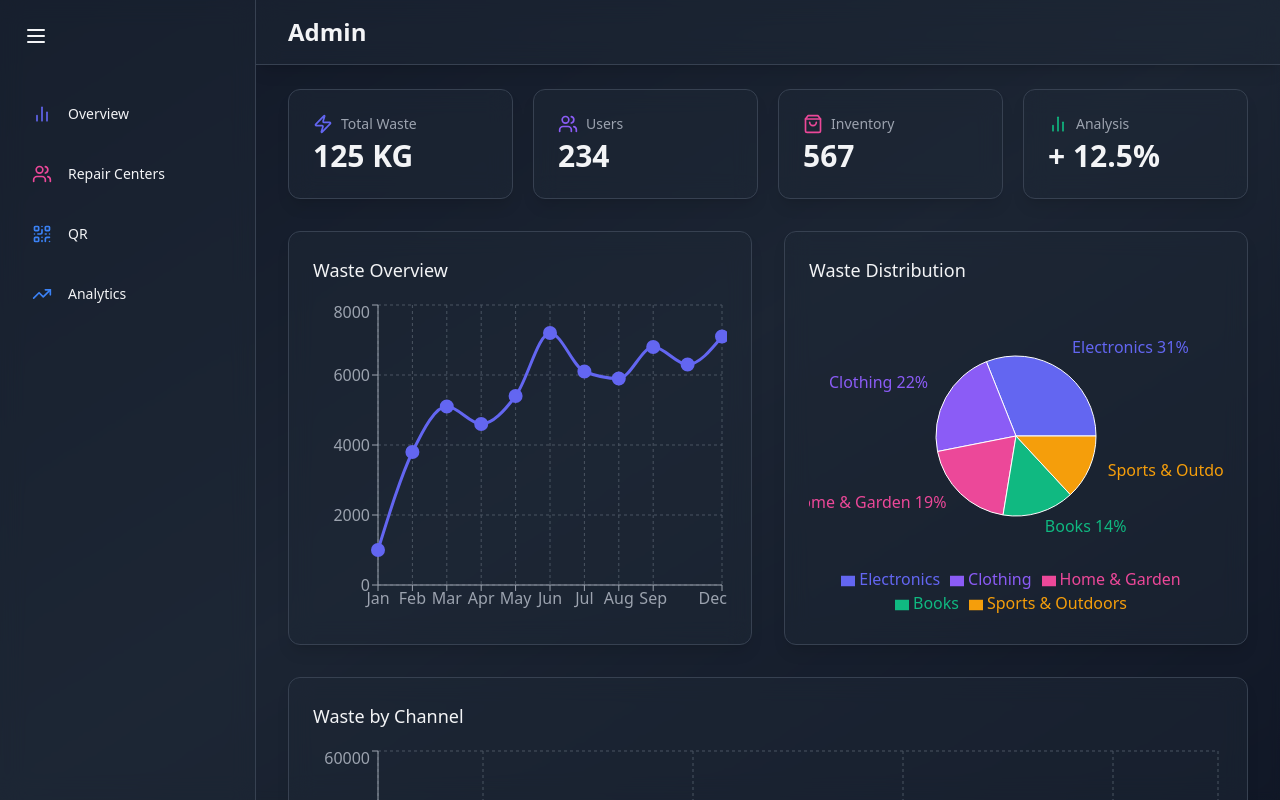
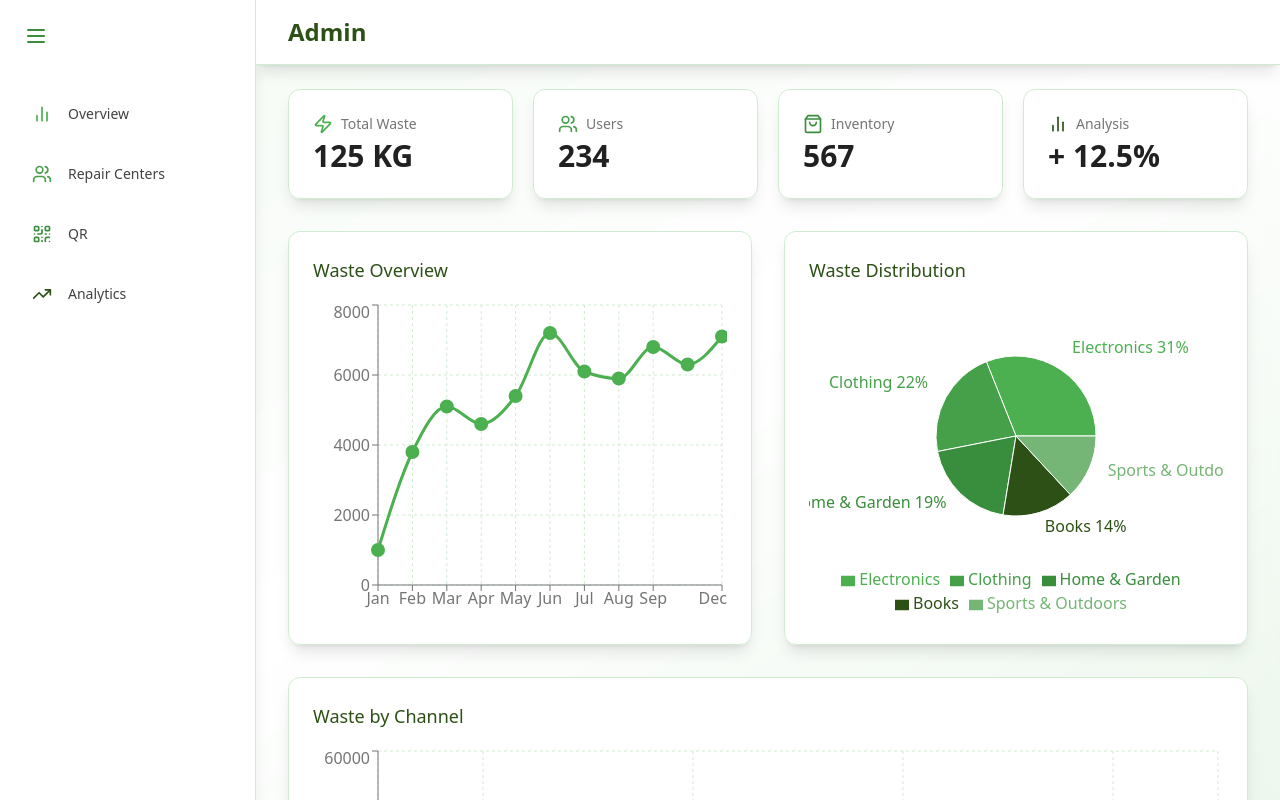
Before and after one commit to decode-soumyadipta/super_eureka, a React (Vite) app in the folder WMS4/: page /admin in a window 1280 px wide. Built offline with nearby package versions, Linux system fonts and the light colour scheme.

Commit message:
Enhance UI with new color scheme and improved component styles across the application

```diff
--- a/WMS4/src/App.jsx
+++ b/WMS4/src/App.jsx
@@ -14,10 +14,10 @@ function App() {
     const isLoginPage = location.pathname === "/Login";
 
     return (
-        <div className='flex h-screen bg-gray-900 text-gray-100 overflow-hidden'>
+        <div className='flex h-screen bg-white text-secondary-900 overflow-hidden'>
             {/* BG */}
             <div className='fixed inset-0 z-0'>
-                <div className='absolute inset-0 bg-gradient-to-br from-gray-900 via-gray-800 to-gray-900 opacity-80' />
+                <div className='absolute inset-0 bg-gradient-to-br from-primary-50 via-white to-primary-100 opacity-80' />
                 <div className='absolute inset-0 backdrop-blur-sm' />
             </div>
 
--- a/WMS4/src/components/common/Header.jsx
+++ b/WMS4/src/components/common/Header.jsx
@@ -1,8 +1,8 @@
 const Header = ({ title }) => {
 	return (
-		<header className='bg-gray-800 bg-opacity-50 backdrop-blur-md shadow-lg border-b border-gray-700'>
+		<header className='bg-white bg-opacity-90 backdrop-blur-md shadow-lg border-b border-primary-200'>
 			<div className='max-w-7xl mx-auto py-4 px-4 sm:px-6 lg:px-8'>
-				<h1 className='text-2xl font-semibold text-gray-100'>{title}</h1>
+				<h1 className='text-2xl font-semibold text-primary-800'>{title}</h1>
 			</div>
 		</header>
 	);
--- a/WMS4/src/components/common/Sidebar.jsx
+++ b/WMS4/src/components/common/Sidebar.jsx
@@ -7,20 +7,20 @@ const SIDEBAR_ITEMS = [
 	{
 		name: "Overview",
 		icon: BarChart2,
-		color: "#6366f1",
+		color: "#4caf50",
 		href: "/admin",
 	},
-	{ name: "Repair Centers", icon: Users, color: "#EC4899", href: "/admin/users" },
+	{ name: "Repair Centers", icon: Users, color: "#45a049", href: "/admin/users" },
 	{
 		name: "QR",
 		icon: QrCode,
-		color: "#3B82F6",
+		color: "#388e3c",
 		href: "http://localhost:3000"
 	},
 	{
 		name: "Analytics",
 		icon: TrendingUp,
-		color: "#3B82F6",
+		color: "#2d5016",
 		href: "http://127.0.0.1:8050/"
 	},
 ];
@@ -35,12 +35,12 @@ const Sidebar = () => {
 			}`}
 			animate={{ width: isSidebarOpen ? 256 : 80 }}
 		>
-			<div className='h-full bg-gray-800 bg-opacity-50 backdrop-blur-md p-4 flex flex-col border-r border-gray-700'>
+			<div className='h-full bg-white bg-opacity-90 backdrop-blur-md p-4 flex flex-col border-r border-primary-200 shadow-lg'>
 				<motion.button
 					whileHover={{ scale: 1.1 }}
 					whileTap={{ scale: 0.9 }}
 					onClick={() => setIsSidebarOpen(!isSidebarOpen)}
-					className='p-2 rounded-full hover:bg-gray-700 transition-colors max-w-fit'
+					className='p-2 rounded-full hover:bg-primary-100 transition-colors max-w-fit text-primary-700'
 				>
 					<Menu size={24} />
 				</motion.button>
@@ -48,7 +48,7 @@ const Sidebar = () => {
 				<nav className='mt-8 flex-grow'>
 					{SIDEBAR_ITEMS.map((item) => (
 						<Link key={item.href} to={item.href}>
-							<motion.div className='flex items-center p-4 text-sm font-medium rounded-lg hover:bg-gray-700 transition-colors mb-2'>
+							<motion.div className='flex items-center p-4 text-sm font-medium rounded-lg hover:bg-primary-50 transition-colors mb-2 text-secondary-800'>
 								<item.icon size={20} style={{ color: item.color, minWidth: "20px" }} />
 								<AnimatePresence>
 									{isSidebarOpen && (
--- a/WMS4/src/components/common/StatCard.jsx
+++ b/WMS4/src/components/common/StatCard.jsx
@@ -3,15 +3,15 @@ import { motion } from "framer-motion";
 const StatCard = ({ name, icon: Icon, value, color }) => {
 	return (
 		<motion.div
-			className='bg-gray-800 bg-opacity-50 backdrop-blur-md overflow-hidden shadow-lg rounded-xl border border-gray-700'
-			whileHover={{ y: -5, boxShadow: "0 25px 50px -12px rgba(0, 0, 0, 0.5)" }}
+			className='bg-white bg-opacity-90 backdrop-blur-md overflow-hidden shadow-lg rounded-xl border border-primary-200'
+			whileHover={{ y: -5, boxShadow: "0 25px 50px -12px rgba(76, 175, 80, 0.2)" }}
 		>
 			<div className='px-4 py-5 sm:p-6'>
-				<span className='flex items-center text-sm font-medium text-gray-400'>
+				<span className='flex items-center text-sm font-medium text-secondary-600'>
 					<Icon size={20} className='mr-2' style={{ color }} />
 					{name}
 				</span>
-				<p className='mt-1 text-3xl font-semibold text-gray-100'>{value}</p>
+				<p className='mt-1 text-3xl font-semibold text-secondary-900'>{value}</p>
 			</div>
 		</motion.div>
 	);
--- a/WMS4/src/components/overview/CategoryDistributionChart.jsx
+++ b/WMS4/src/components/overview/CategoryDistributionChart.jsx
@@ -9,17 +9,17 @@ const categoryData = [
 	{ name: "Sports & Outdoors", value: 1900 },
 ];
 
-const COLORS = ["#6366F1", "#8B5CF6", "#EC4899", "#10B981", "#F59E0B"];
+const COLORS = ["#4caf50", "#45a049", "#388e3c", "#2d5016", "#75b575"];
 
 const CategoryDistributionChart = () => {
 	return (
 		<motion.div
-			className='bg-gray-800 bg-opacity-50 backdrop-blur-md shadow-lg rounded-xl p-6 border border-gray-700'
+			className='bg-white bg-opacity-90 backdrop-blur-md shadow-lg rounded-xl p-6 border border-primary-200'
 			initial={{ opacity: 0, y: 20 }}
 			animate={{ opacity: 1, y: 0 }}
 			transition={{ delay: 0.3 }}
 		>
-			<h2 className='text-lg font-medium mb-4 text-gray-100'>Waste Distribution</h2>
+			<h2 className='text-lg font-medium mb-4 text-primary-800'>Waste Distribution</h2>
 			<div className='h-80'>
 				<ResponsiveContainer width={"100%"} height={"100%"}>
 					<PieChart>
@@ -39,10 +39,11 @@ const CategoryDistributionChart = () => {
 						</Pie>
 						<Tooltip
 							contentStyle={{
-								backgroundColor: "rgba(31, 41, 55, 0.8)",
-								borderColor: "#4B5563",
+								backgroundColor: "rgba(255, 255, 255, 0.95)",
+								borderColor: "#4caf50",
+								color: "#2d5016"
 							}}
-							itemStyle={{ color: "#E5E7EB" }}
+							itemStyle={{ color: "#2d5016" }}
 						/>
 						<Legend />
 					</PieChart>
--- a/WMS4/src/components/overview/SalesChannelChart.jsx
+++ b/WMS4/src/components/overview/SalesChannelChart.jsx
@@ -1,7 +1,7 @@
 import { motion } from "framer-motion";
 import { BarChart, Bar, XAxis, YAxis, CartesianGrid, Tooltip, ResponsiveContainer, Legend, Cell } from "recharts";
 
-const COLORS = ["#6366F1", "#8B5CF6", "#EC4899", "#10B981", "#F59E0B"];
+const COLORS = ["#4caf50", "#45a049", "#388e3c", "#2d5016", "#75b575"];
 
 const SALES_CHANNEL_DATA = [
 	{ name: "Plastic", value: 45600 },
@@ -13,25 +13,26 @@ const SALES_CHANNEL_DATA = [
 const SalesChannelChart = () => {
 	return (
 		<motion.div
-			className='bg-gray-800 bg-opacity-50 backdrop-blur-md shadow-lg rounded-xl p-6 lg:col-span-2 border border-gray-700'
+			className='bg-white bg-opacity-90 backdrop-blur-md shadow-lg rounded-xl p-6 lg:col-span-2 border border-primary-200'
 			initial={{ opacity: 0, y: 20 }}
 			animate={{ opacity: 1, y: 0 }}
 			transition={{ delay: 0.4 }}
 		>
-			<h2 className='text-lg font-medium mb-4 text-gray-100'>Waste by Channel</h2>
+			<h2 className='text-lg font-medium mb-4 text-primary-800'>Waste by Channel</h2>
 
 			<div className='h-80'>
 				<ResponsiveContainer>
 					<BarChart data={SALES_CHANNEL_DATA}>
-						<CartesianGrid strokeDasharray='3 3' stroke='#4B5563' />
-						<XAxis dataKey='name' stroke='#9CA3AF' />
-						<YAxis stroke='#9CA3AF' />
+						<CartesianGrid strokeDasharray='3 3' stroke='#d1ebd1' />
+						<XAxis dataKey='name' stroke='#757575' />
+						<YAxis stroke='#757575' />
 						<Tooltip
 							contentStyle={{
-								backgroundColor: "rgba(31, 41, 55, 0.8)",
-								borderColor: "#4B5563",
+								backgroundColor: "rgba(255, 255, 255, 0.95)",
+								borderColor: "#4caf50",
+								color: "#2d5016"
 							}}
-							itemStyle={{ color: "#E5E7EB" }}
+							itemStyle={{ color: "#2d5016" }}
 						/>
 						<Legend />
 						<Bar dataKey={"value"} fill='#8884d8'>
--- a/WMS4/src/components/overview/SalesOverviewChart.jsx
+++ b/WMS4/src/components/overview/SalesOverviewChart.jsx
@@ -18,32 +18,33 @@ const salesData = [
 const SalesOverviewChart = () => {
 	return (
 		<motion.div
-			className='bg-gray-800 bg-opacity-50 backdrop-blur-md shadow-lg rounded-xl p-6 border border-gray-700'
+			className='bg-white bg-opacity-90 backdrop-blur-md shadow-lg rounded-xl p-6 border border-primary-200'
 			initial={{ opacity: 0, y: 20 }}
 			animate={{ opacity: 1, y: 0 }}
 			transition={{ delay: 0.2 }}
 		>
-			<h2 className='text-lg font-medium mb-4 text-gray-100'>Waste Overview</h2>
+			<h2 className='text-lg font-medium mb-4 text-primary-800'>Waste Overview</h2>
 
 			<div className='h-80'>
 				<ResponsiveContainer width={"100%"} height={"100%"}>
 					<LineChart data={salesData}>
-						<CartesianGrid strokeDasharray='3 3' stroke='#4B5563' />
-						<XAxis dataKey={"name"} stroke='#9ca3af' />
-						<YAxis stroke='#9ca3af' />
+						<CartesianGrid strokeDasharray='3 3' stroke='#d1ebd1' />
+						<XAxis dataKey={"name"} stroke='#757575' />
+						<YAxis stroke='#757575' />
 						<Tooltip
 							contentStyle={{
-								backgroundColor: "rgba(31, 41, 55, 0.8)",
-								borderColor: "#4B5563",
+								backgroundColor: "rgba(255, 255, 255, 0.95)",
+								borderColor: "#4caf50",
+								color: "#2d5016"
 							}}
-							itemStyle={{ color: "#E5E7EB" }}
+							itemStyle={{ color: "#2d5016" }}
 						/>
 						<Line
 							type='monotone'
 							dataKey='sales'
-							stroke='#6366F1'
+							stroke='#4caf50'
 							strokeWidth={3}
-							dot={{ fill: "#6366F1", strokeWidth: 2, r: 6 }}
+							dot={{ fill: "#4caf50", strokeWidth: 2, r: 6 }}
 							activeDot={{ r: 8, strokeWidth: 2 }}
 						/>
 					</LineChart>
--- a/WMS4/src/pages/OverviewPage.jsx
+++ b/WMS4/src/pages/OverviewPage.jsx
@@ -20,10 +20,10 @@ const OverviewPage = () => {
 					animate={{ opacity: 1, y: 0 }}
 					transition={{ duration: 1 }}
 				>
-					<StatCard name='Total Waste' icon={Zap} value='125 KG' color='#6366F1' />
-					<StatCard name='Users' icon={Users} value='234' color='#8B5CF6' />
-					<StatCard name='Inventory' icon={ShoppingBag} value='567' color='#EC4899' />
-					<StatCard name='Analysis' icon={BarChart2} value='+ 12.5%' color='#10B981' />
+					<StatCard name='Total Waste' icon={Zap} value='125 KG' color='#4caf50' />
+					<StatCard name='Users' icon={Users} value='234' color='#45a049' />
+					<StatCard name='Inventory' icon={ShoppingBag} value='567' color='#388e3c' />
+					<StatCard name='Analysis' icon={BarChart2} value='+ 12.5%' color='#2d5016' />
 				</motion.div>
 
 				{/* CHARTS */}
--- a/WMS4/src/pages/UsersPage.jsx
+++ b/WMS4/src/pages/UsersPage.jsx
@@ -32,16 +32,16 @@ const UsersPage = () => {
 						name='Total Repair'
 						icon={UsersIcon}
 						value={userStats.totalUsers.toLocaleString()}
-						color='#6366F1'
+						color='#4caf50'
 					/>
-					<StatCard name='Approved Repair' icon={UserPlus} value={userStats.newUsersToday} color='#10B981' />
+					<StatCard name='Approved Repair' icon={UserPlus} value={userStats.newUsersToday} color='#45a049' />
 					<StatCard
 						name='Hold Repair'
 						icon={UserCheck}
 						value={userStats.activeUsers.toLocaleString()}
-						color='#F59E0B'
+						color='#388e3c'
 					/>
-					<StatCard name='Pending Repair' icon={UserX} value={userStats.churnRate} color='#EF4444' />
+					<StatCard name='Pending Repair' icon={UserX} value={userStats.churnRate} color='#2d5016' />
 				</motion.div>
 
 				<UsersTable />
--- a/WMS4/tailwind.config.js
+++ b/WMS4/tailwind.config.js
@@ -2,7 +2,34 @@
 export default {
 	content: ["./index.html", "./src/**/*.{js,ts,jsx,tsx}"],
 	theme: {
-		extend: {},
+		extend: {
+			colors: {
+				primary: {
+					50: '#f0f9f0',
+					100: '#e8f5e8',
+					200: '#d1ebd1',
+					300: '#a7d4a7',
+					400: '#75b575',
+					500: '#4caf50', // Active green
+					600: '#45a049',
+					700: '#388e3c',
+					800: '#2d5016',
+					900: '#1b5e20',
+				},
+				secondary: {
+					50: '#fafafa',
+					100: '#f5f5f5',
+					200: '#eeeeee',
+					300: '#e0e0e0',
+					400: '#bdbdbd',
+					500: '#9e9e9e',
+					600: '#757575',
+					700: '#616161',
+					800: '#424242',
+					900: '#212121',
+				}
+			}
+		},
 	},
 	plugins: [],
 };
```
